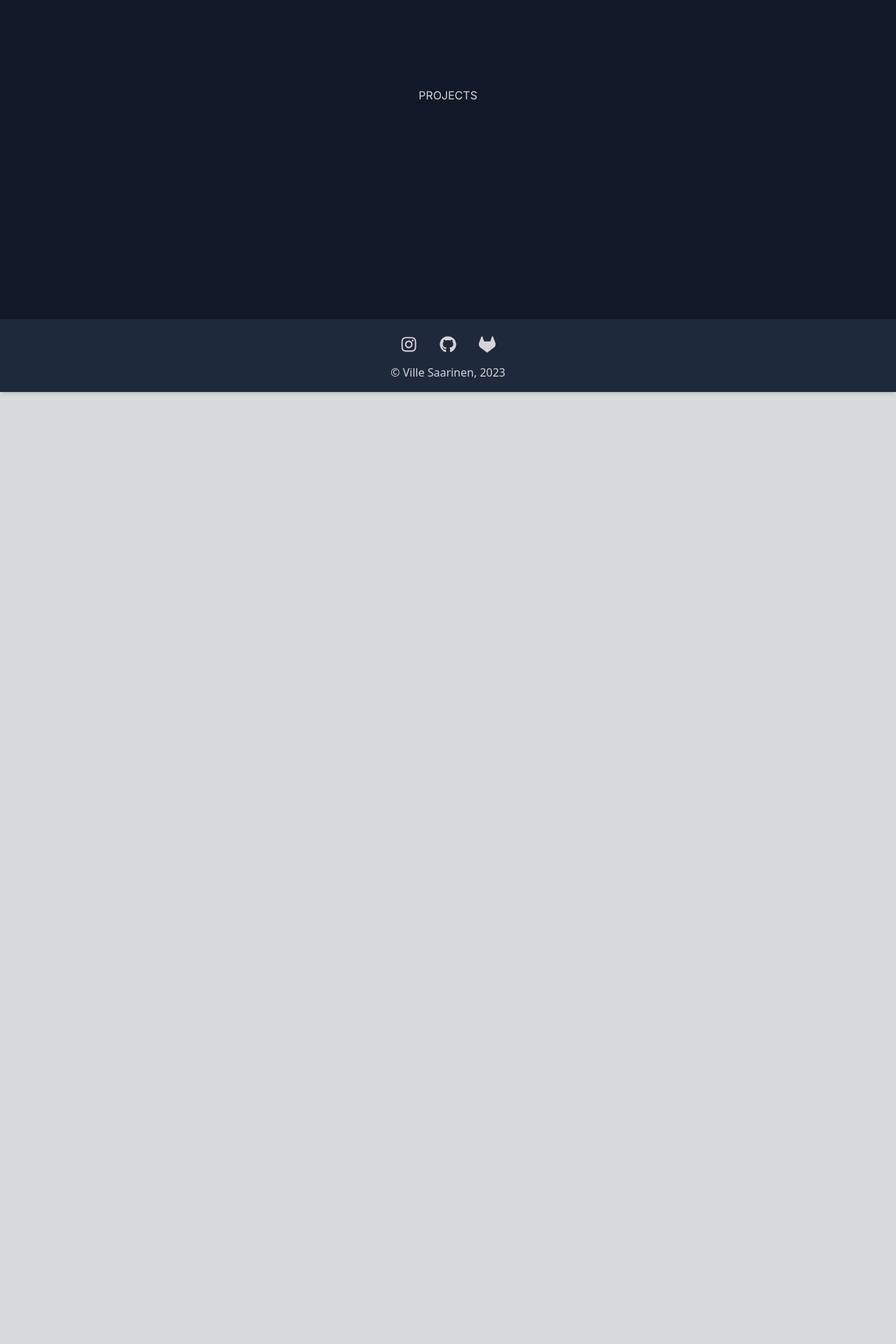
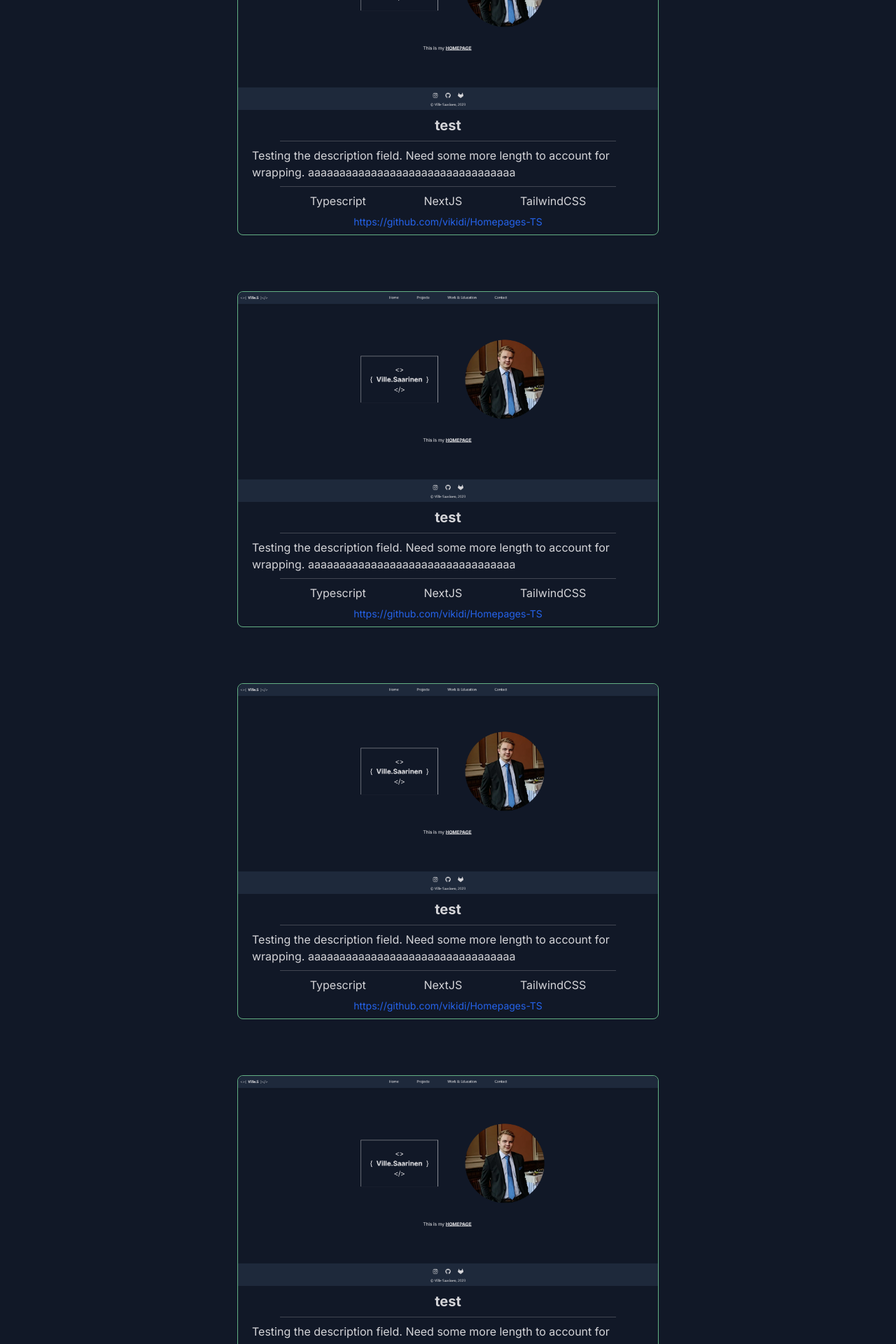
Before and after one commit to vikidi/Homepages-TS, a Next.js app: page /projects in a window 1280 px wide. Shown: the part 240-2160 px from the top of the page at 70% size. Before the commit the page ends 800 px from the top, so only its background shows below. Built offline with nearby package versions, Linux system fonts and the light colour scheme.

Commit message:
Basic layout for project previews

```diff
--- /dev/null
+++ b/src/components/projectpreview.tsx
@@ -0,0 +1,46 @@
+import { ProjectPreviewProps } from "@/types";
+import Image from "next/image";
+
+export default function ProjectPreview(props: ProjectPreviewProps) {
+  return (
+    <div className="px-16 py-10">
+      <a href={props.url}>
+        <div className="flex flex-col rounded-lg border-[1px] border-green-300/70 text-zinc-300">
+          <div className="relative h-[300px] w-[600px] overflow-hidden">
+            <Image
+              alt="Homepage project"
+              src={props.image}
+              fill={true}
+              placeholder="blur"
+              className="rounded-t-lg"
+              style={{ objectFit: "cover" }}
+            />
+          </div>
+          <h2 className="p-2 text-xl font-bold">{props.name}</h2>
+          <div
+            className="h-[1px] w-4/5 bg-white/20"
+            style={{ alignSelf: "center" }}
+          />
+          <h5 className="text-md p-2 px-5 text-left">{props.desc}</h5>
+
+          <div
+            className="h-[1px] w-4/5 bg-white/20"
+            style={{ alignSelf: "center" }}
+          />
+          <div className="text-md flex justify-evenly p-2 px-5">
+            {props.techStack.map((tech) => (
+              <h5 key={tech}>{tech}</h5>
+            ))}
+          </div>
+          <a
+            href={props.sourceUrl}
+            target="_blank"
+            className="pb-2 text-sm text-blue-600 underline decoration-transparent transition duration-300 ease-in-out visited:text-purple-600 hover:text-blue-800 hover:decoration-inherit"
+          >
+            {props.sourceUrl}
+          </a>
+        </div>
+      </a>
+    </div>
+  );
+}
--- a/src/components/typer.tsx
+++ b/src/components/typer.tsx
@@ -1,11 +1,7 @@
 import { useEffect, useRef } from "react";
 import Typed, { TypedOptions } from "typed.js";
 
-export default function Typer({
-  typedOptions,
-}: {
-  typedOptions: TypedOptions;
-}) {
+export default function Typer(typedOptions: TypedOptions) {
   const el = useRef(null);
 
   useEffect(() => {
--- a/src/pages/index.tsx
+++ b/src/pages/index.tsx
@@ -32,8 +32,7 @@ export default function Home() {
         <div className="flex w-full justify-center py-10">
           <h2 className="text-xl text-zinc-300" style={{ whiteSpace: "pre" }}>
             <Typer
-              typedOptions={{
-                strings: [
+              strings={[
                 "This is my <b><u>HOMEPAGE</u></b>",
                 "This is my <b><u>PORTFOLIO</u></b>",
                 "This is my <b><u>RANDOM PROJECT</u></b>",
@@ -42,13 +41,12 @@ export default function Home() {
                 "This is my <b><u>THEN, NOW</u></b> and <b><u>FUTURE</u></b>",
                 "This is my <b><u>JOURNEY</u></b>",
                 "This is my <b><u>LIFE</u></b>^2000 <i>and it's now or never...</i>",
-                ],
-                typeSpeed: 100,
-                backSpeed: 50,
-                smartBackspace: true,
-                loop: true,
-                backDelay: 1000,
-              }}
+              ]}
+              typeSpeed={100}
+              backSpeed={50}
+              smartBackspace={true}
+              loop={true}
+              backDelay={1000}
             />
           </h2>
         </div>
--- a/src/pages/projects.tsx
+++ b/src/pages/projects.tsx
@@ -1,4 +1,6 @@
 import Head from "next/head";
+import ProjectPreview from "@/components/projectpreview";
+import homepagePic from "../../public/homepage.png";
 
 export default function Projects() {
   return (
@@ -6,8 +8,77 @@ export default function Projects() {
       <Head>
         <title>{`Projects : <>{ V.S }</>`}</title>
       </Head>
-      <div>
-        <h1 className="text-zinc-300">PROJECTS</h1>
+      <div className="container flex h-full w-full flex-wrap justify-center text-center">
+        <div className="basis-1/3">
+          <ProjectPreview
+            url="/projects/testproject"
+            name="test"
+            image={homepagePic}
+            techStack={["Typescript", "NextJS", "TailwindCSS"]}
+            desc="Testing the description field. Need some more length to account for wrapping. aaaaaaaaaaaaaaaaaaaaaaaaaaaaaaaaa"
+            sourceUrl="https://github.com/vikidi/Homepages-TS"
+          />
+        </div>
+        <div className="basis-1/3">
+          <ProjectPreview
+            url="/projects/testproject"
+            name="test"
+            image={homepagePic}
+            techStack={["Typescript", "NextJS", "TailwindCSS"]}
+            desc="Testing the description field. Need some more length to account for wrapping. aaaaaaaaaaaaaaaaaaaaaaaaaaaaaaaaa"
+            sourceUrl="https://github.com/vikidi/Homepages-TS"
+          />
+        </div>
+        <div className="basis-1/3">
+          <ProjectPreview
+            url="/projects/testproject"
+            name="test"
+            image={homepagePic}
+            techStack={["Typescript", "NextJS", "TailwindCSS"]}
+            desc="Testing the description field. Need some more length to account for wrapping. aaaaaaaaaaaaaaaaaaaaaaaaaaaaaaaaa"
+            sourceUrl="https://github.com/vikidi/Homepages-TS"
+          />
+        </div>
+        <div className="basis-1/3">
+          <ProjectPreview
+            url="/projects/testproject"
+            name="test"
+            image={homepagePic}
+            techStack={["Typescript", "NextJS", "TailwindCSS"]}
+            desc="Testing the description field. Need some more length to account for wrapping. aaaaaaaaaaaaaaaaaaaaaaaaaaaaaaaaa"
+            sourceUrl="https://github.com/vikidi/Homepages-TS"
+          />
+        </div>
+        <div className="basis-1/3">
+          <ProjectPreview
+            url="/projects/testproject"
+            name="test"
+            image={homepagePic}
+            techStack={["Typescript", "NextJS", "TailwindCSS"]}
+            desc="Testing the description field. Need some more length to account for wrapping. aaaaaaaaaaaaaaaaaaaaaaaaaaaaaaaaa"
+            sourceUrl="https://github.com/vikidi/Homepages-TS"
+          />
+        </div>
+        <div className="basis-1/3">
+          <ProjectPreview
+            url="/projects/testproject"
+            name="test"
+            image={homepagePic}
+            techStack={["Typescript", "NextJS", "TailwindCSS"]}
+            desc="Testing the description field. Need some more length to account for wrapping. aaaaaaaaaaaaaaaaaaaaaaaaaaaaaaaaa"
+            sourceUrl="https://github.com/vikidi/Homepages-TS"
+          />
+        </div>
+        <div className="basis-1/3">
+          <ProjectPreview
+            url="/projects/testproject"
+            name="test"
+            image={homepagePic}
+            techStack={["Typescript", "NextJS", "TailwindCSS"]}
+            desc="Testing the description field. Need some more length to account for wrapping. aaaaaaaaaaaaaaaaaaaaaaaaaaaaaaaaa"
+            sourceUrl="https://github.com/vikidi/Homepages-TS"
+          />
+        </div>
       </div>
     </>
   );
--- /dev/null
+++ b/src/pages/projects/testproject.tsx
@@ -0,0 +1,9 @@
+export default function TestProject() {
+  return (
+    <>
+      <div>
+        <h1 className="text-zinc-300">TEST PROJECT</h1>
+      </div>
+    </>
+  );
+}
```
Also changed, not shown: src/types/index.ts (+10 -0 lines), public/homepage.png (added). Lines whose indentation alone changed are shown as unchanged.
